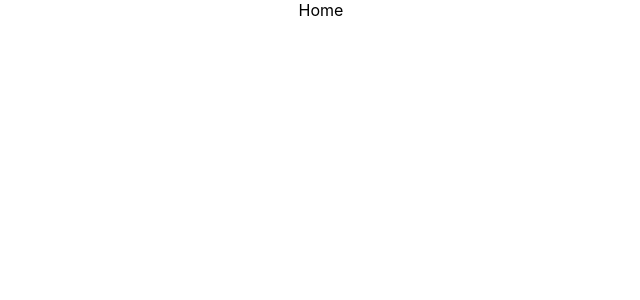
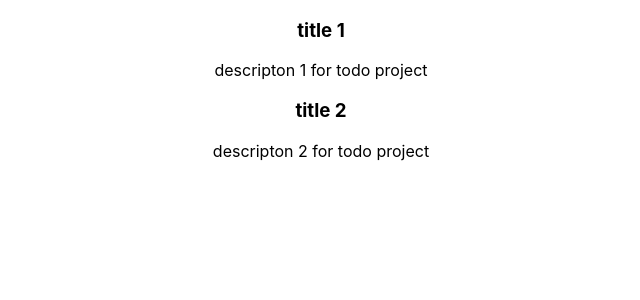
Before and after one commit to wahidahmed/Anisul_Islam_React, a React (Create React App) app in the folder todo-prject1/: page / in a window 1280 px wide. Shown: the top 300 px of the page, without its empty margins (319-959 px from the left). Built offline with nearby package versions, Linux system fonts and the light colour scheme.

Commit message:
install bootstrap

```diff
--- a/todo-prject1/package.json
+++ b/todo-prject1/package.json
@@ -6,8 +6,10 @@
     "@testing-library/jest-dom": "^5.16.4",
     "@testing-library/react": "^13.3.0",
     "@testing-library/user-event": "^13.5.0",
+    "bootstrap": "^5.2.0",
     "font-awesome": "^4.7.0",
     "react": "^18.2.0",
+    "react-bootstrap": "^2.4.0",
     "react-dom": "^18.2.0",
     "react-scripts": "5.0.1",
     "web-vitals": "^2.1.4"
--- a/todo-prject1/src/components/Home.js
+++ b/todo-prject1/src/components/Home.js
@@ -1,4 +1,6 @@
 import React from 'react';
+
+import Todos from './Todos';
 
 const dumyTodos=[
     {
@@ -16,7 +18,7 @@ const dumyTodos=[
 const Home = () => {
   return (
     <div>
-      Home
+      <Todos todosList={dumyTodos}/>
     </div>
   )
 }
--- /dev/null
+++ b/todo-prject1/src/components/Todo.js
@@ -0,0 +1,15 @@
+import React from 'react'
+
+const Todo = (props) => {
+    const {id,title,desc}=props.todo;
+  return (
+    <article>
+      <div>
+        <h3>{title}</h3>
+        <p>{desc}</p>
+      </div>
+    </article>
+  )
+}
+
+export default Todo
--- /dev/null
+++ b/todo-prject1/src/components/Todos.js
@@ -0,0 +1,19 @@
+import React from 'react'
+import Todo from './Todo'
+
+const Todos = (props) => {
+  return (
+    <section>
+        {
+            props.todosList.map((item)=>{
+                return (
+                    <Todo key={item.id} todo={item}/>
+                )
+            })
+        }
+
+    </section>
+  )
+}
+
+export default Todos
```
Also changed, not shown: 1 other file (tests, documents, lock files or other folders).
